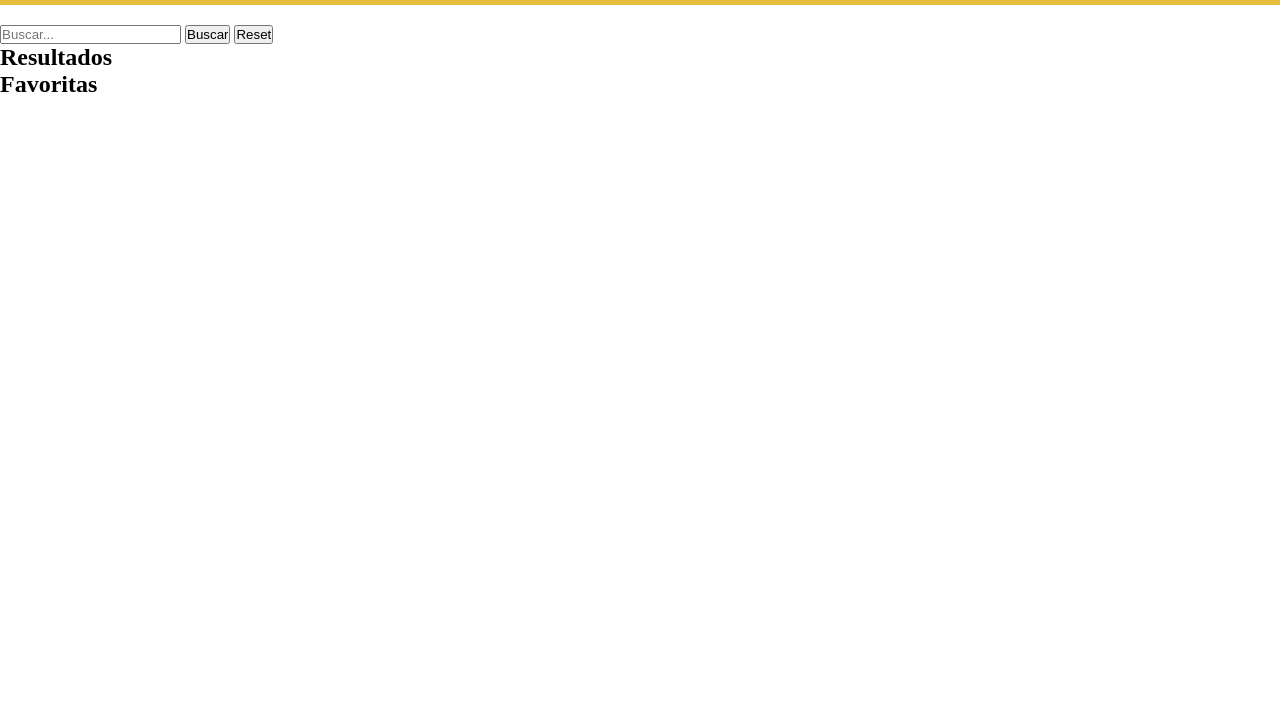
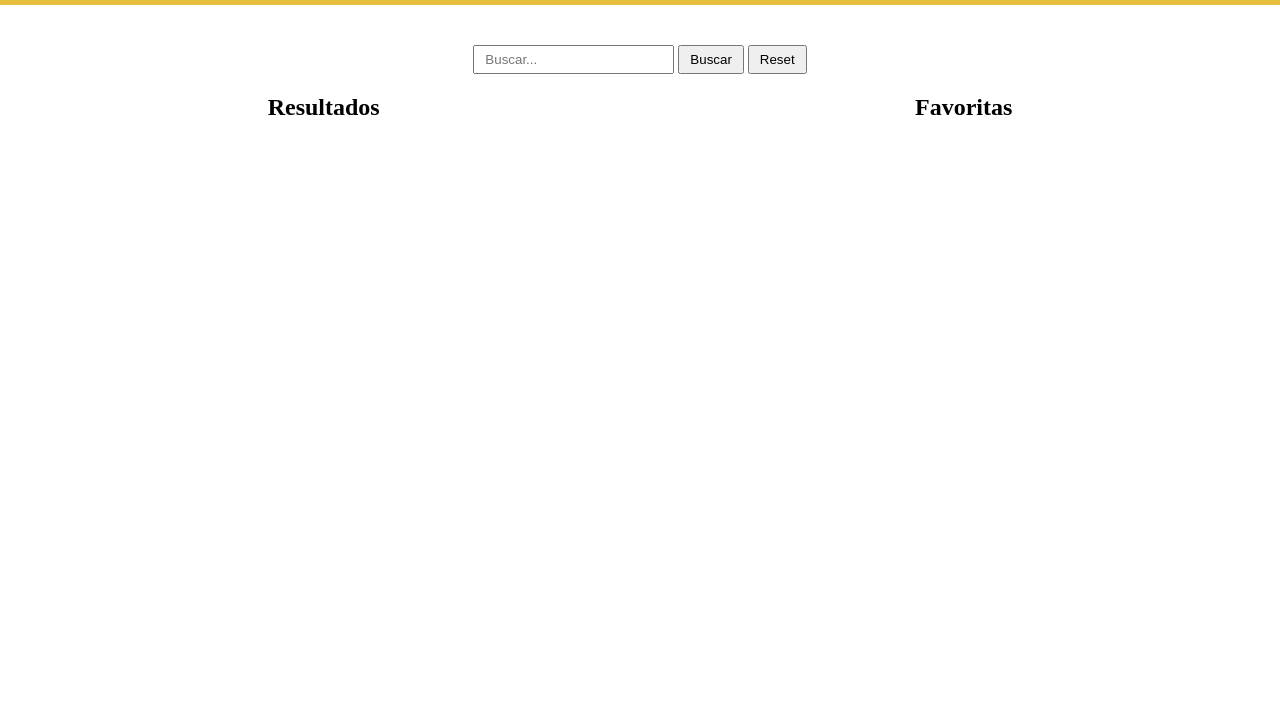
Before and after one commit to Adalab/modulo-2-evaluacion-final-laiapozo, a website built with Vite: page src/index.html in a window 1280 px wide. Shown: the part 72-800 px from the top of the page. Built offline with nearby package versions, Linux system fonts and the light colour scheme.

Commit message:
Add simple style

```diff
--- a/src/index.html
+++ b/src/index.html
@@ -12,18 +12,20 @@
       <h1 class="header__title">Buscador de Series de Anime</h1>
     </header>
 
-    <form>
-      <input type="text" placeholder="Buscar..." class="" />
-      <input type="submit" value="Buscar" />
-      <input type="reset" value="Reset" />
+    <form class="search">
+      <input type="text" placeholder="Buscar..." class="search__text" />
+      <input type="submit" value="Buscar" class="search__submit" />
+      <input type="reset" value="Reset" class="search__reset" />
     </form>
 
-    <main>
-      <section>
+    <main class="container">
+      <section class="container__results">
         <h2>Resultados</h2>
-        <ul></ul>
+        <ul>
+          <li></li>
+        </ul>
       </section>
-      <section>
+      <section class="container__favorites">
         <h2>Favoritas</h2>
         <ul></ul>
       </section>
--- /dev/null
+++ b/src/scss/layout/_search.scss
@@ -0,0 +1,18 @@
+@use "../core/variables" as vars;
+
+.search {
+  padding: 20px;
+  text-align: center;
+
+  &__text {
+    padding: 5px 10px;
+  }
+
+  &__submit {
+    padding: 5px 10px;
+  }
+
+  &__reset {
+    padding: 5px 10px;
+  }
+}
--- /dev/null
+++ b/src/scss/layout/_shows.scss
@@ -0,0 +1,7 @@
+@use "../core/variables" as vars;
+
+
+.container {
+    display: flex;
+    justify-content: space-around;
+}
--- a/src/scss/main.scss
+++ b/src/scss/main.scss
@@ -1,2 +1,4 @@
 @use 'core/reset';
 @use 'layout/header';
+@use 'layout/search';
+@use 'layout/shows';
```
